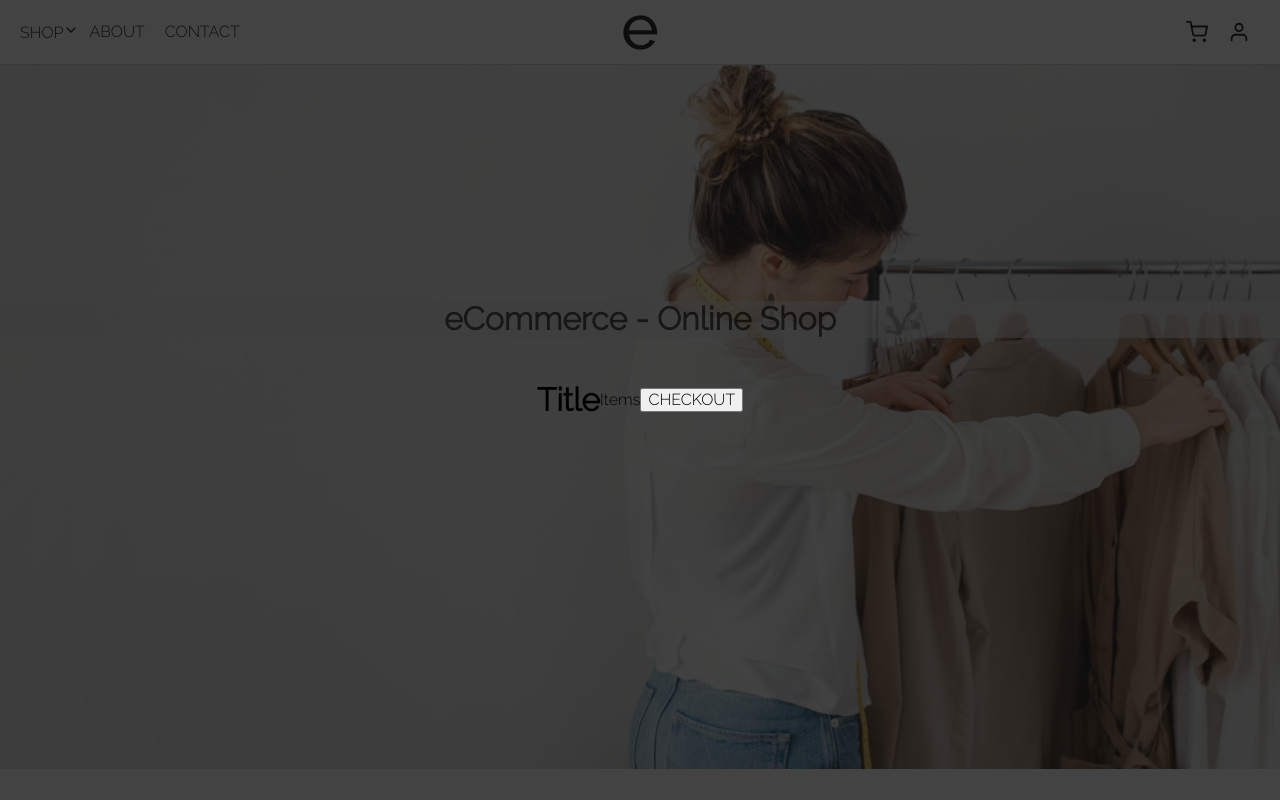
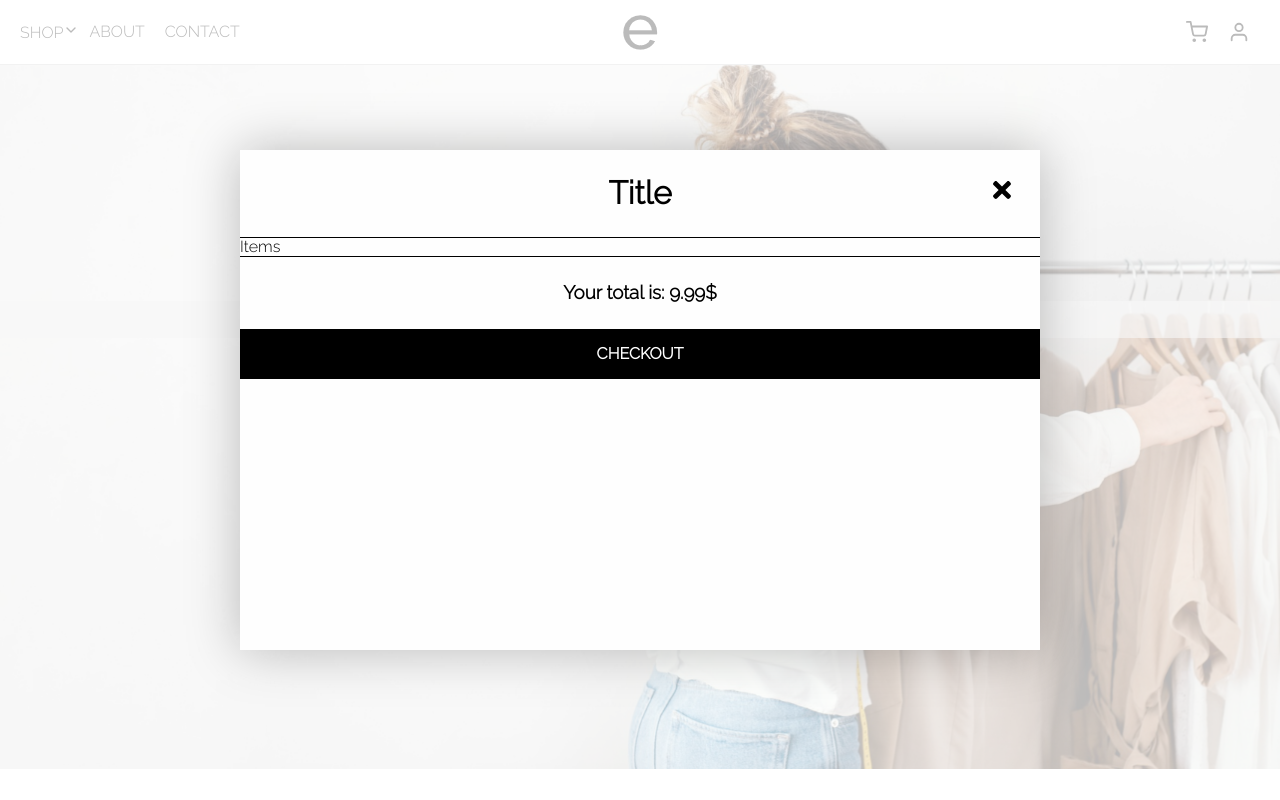
Before and after one commit to themud2001/eCommerce, a React app in the folder frontend/: page / in a window 1280 px wide. Both pictures are taken after a click on the button 1197 px from the left and 32 px from the top of the page. Shown: the top 800 px of the page. Built offline with nearby package versions, Linux system fonts and the light colour scheme.

Commit message:
Styling and editing the Modal component

```diff
--- a/frontend/src/components/Modal/index.js
+++ b/frontend/src/components/Modal/index.js
@@ -1,20 +1,26 @@
 import React from "react";
 import ReactDOM from "react-dom";
+import { FaTimes } from "react-icons/fa";
 
 import "./styles.scss";
 
 const Modal = () => {
     return ReactDOM.createPortal(
         <div className="modal">
-            <div className="header">
-                <h1>Title</h1>
-            </div>
+            <div className="content">
+                <div className="header">
+                    <h1>Title</h1>
+                    <FaTimes size={26} />
+                </div>
 
-            <div className="content">
-                Items
-            </div>
+                <div className="items-list">
+                    Items
+                </div>
 
-            <div className="checkout">
+                <div className="total">
+                    <h3>Your total is: 9.99$</h3>
+                </div>
+
                 <button>CHECKOUT</button>
             </div>
         </div>,
--- a/frontend/src/components/Modal/styles.scss
+++ b/frontend/src/components/Modal/styles.scss
@@ -1,12 +1,58 @@
 .modal {
-    display: flex;
-    justify-content: center;
-    align-items: center;
     position: fixed;
-    background-color: #111111C9;
+    background-color: #ffffffBB;
     height: 100%;
     width: 100%;
     top: 0;
     left: 0;
     z-index: 99;
+
+    .content {
+        width: 800px;
+        height: 500px;
+        margin: 0 auto;
+        margin-top: 50vh;
+        transform: translateY(-50%);
+        background-color: #fefefe;
+        overflow: auto;
+        box-shadow: 0px 0px 50px #00000044;
+
+        .header {
+            width: 100%;
+            border-bottom: 1px solid #000;
+
+            h1 {
+                text-align: center;
+                margin: 0;
+                padding: 25px;
+            }
+
+            svg {
+                position: absolute;
+                top: 27px;
+                right: 25px;
+            }
+        }
+
+        .total {
+            width: 100%;
+            border-top: 1px solid #000;
+
+            h3 {
+                text-align: center;
+                margin: 0;
+                padding: 25px;
+            }
+        }
+
+        button {
+            cursor: pointer;
+            font-weight: bold;
+            color: #FFF;
+            width: 100%;
+            height: 50px;
+            border: 2px solid #000;
+            background-color: #000;
+        }
+    }
 }
```
